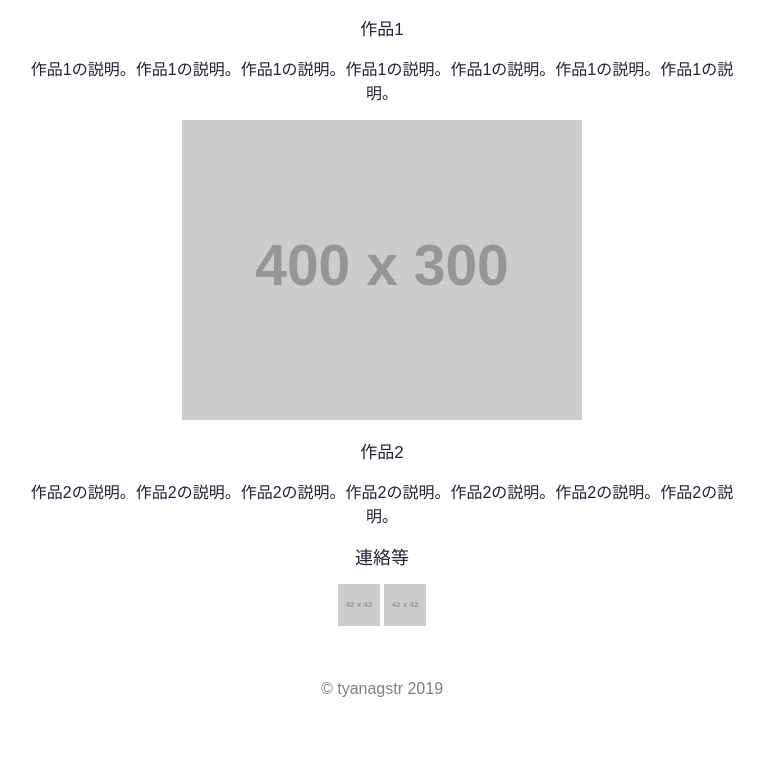
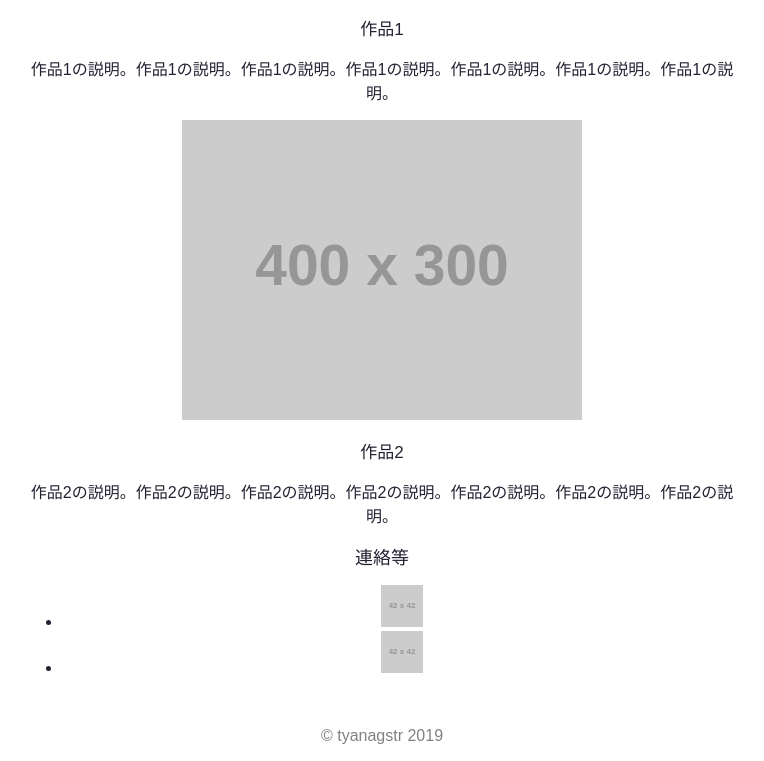
Before and after one commit to tyanagstr/portfolio, a plain HTML site: page index.html in a window 1280 px wide. Shown: the part 1016-1777 px from the top of the page, without its empty margins (258-1022 px from the left). Before the commit the page ends 1730 px from the top, so only its background shows below. Drawn offline with Linux system fonts and the light colour scheme; placeholder pictures from the web are drawn by us.

Commit message:
連絡先セクションのマークアップ変更

```diff
--- a/index.html
+++ b/index.html
@@ -82,9 +82,16 @@
       </section>
       <section id="about" class="about">
         <h1 class="section-title">連絡等</h1>
-        <a href="mailto:dummy@dummy" target="_blank"><img src="https://placehold.jp/42x42.png" alt="メールする"></a>
-        <a href="https://github.com/tyanagstr" target="_blank"><img src="https://placehold.jp/42x42.png" alt="githubページへ"></a>
-      </section>
+        <ul>
+          <li>
+            <a href="mailto:dummy@dummy" target="_blank"><img src="https://placehold.jp/42x42.png" alt="メールする"></a>
+          </li>
+          <li>
+            <a href="https://github.com/tyanagstr" target="_blank"><img src="https://placehold.jp/42x42.png"
+                alt="githubページへ"></a>
+          </li>
+        </ul>
+        </section>
     </main>
     <footer>
       <p>&copy; tyanagstr 2019</p>
```
